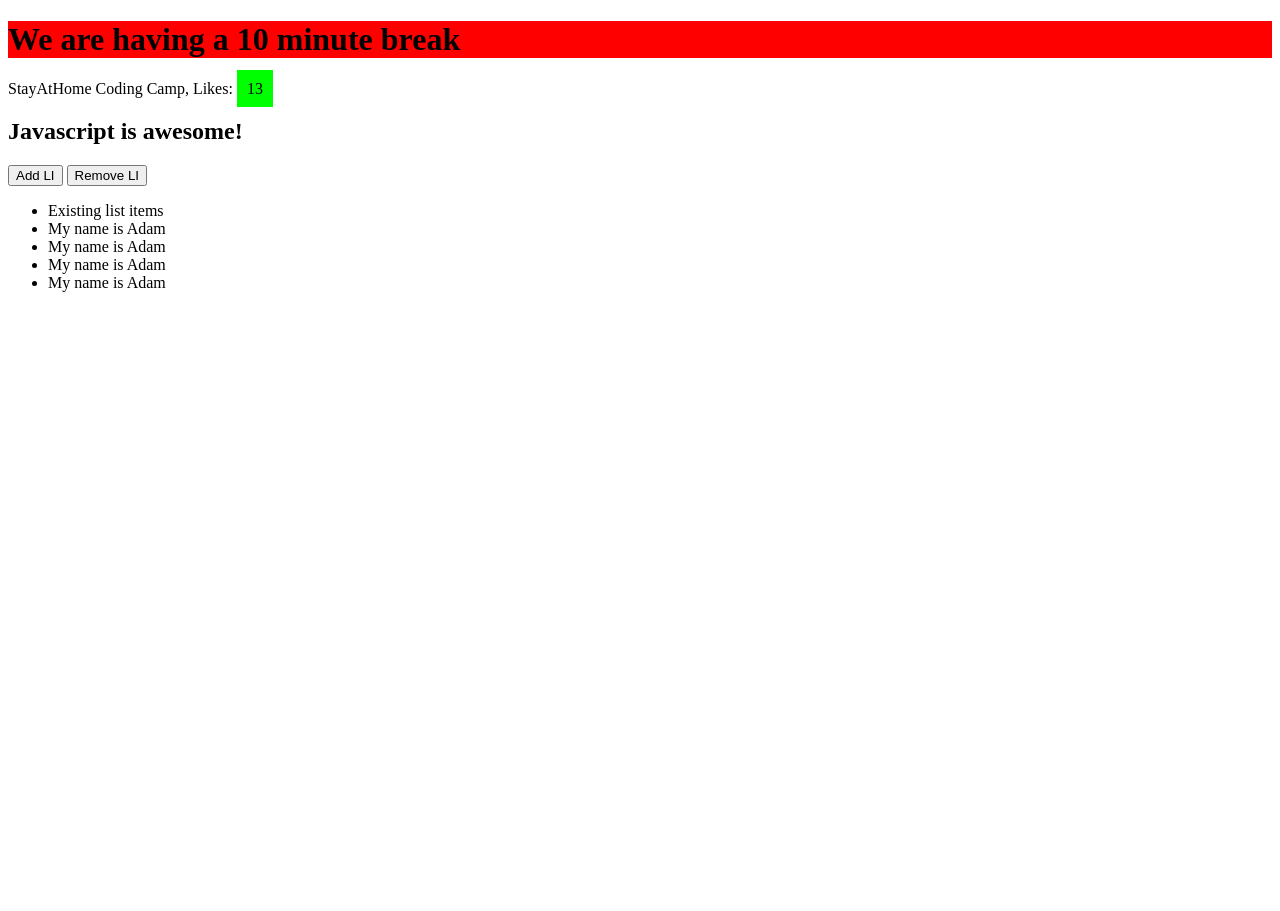
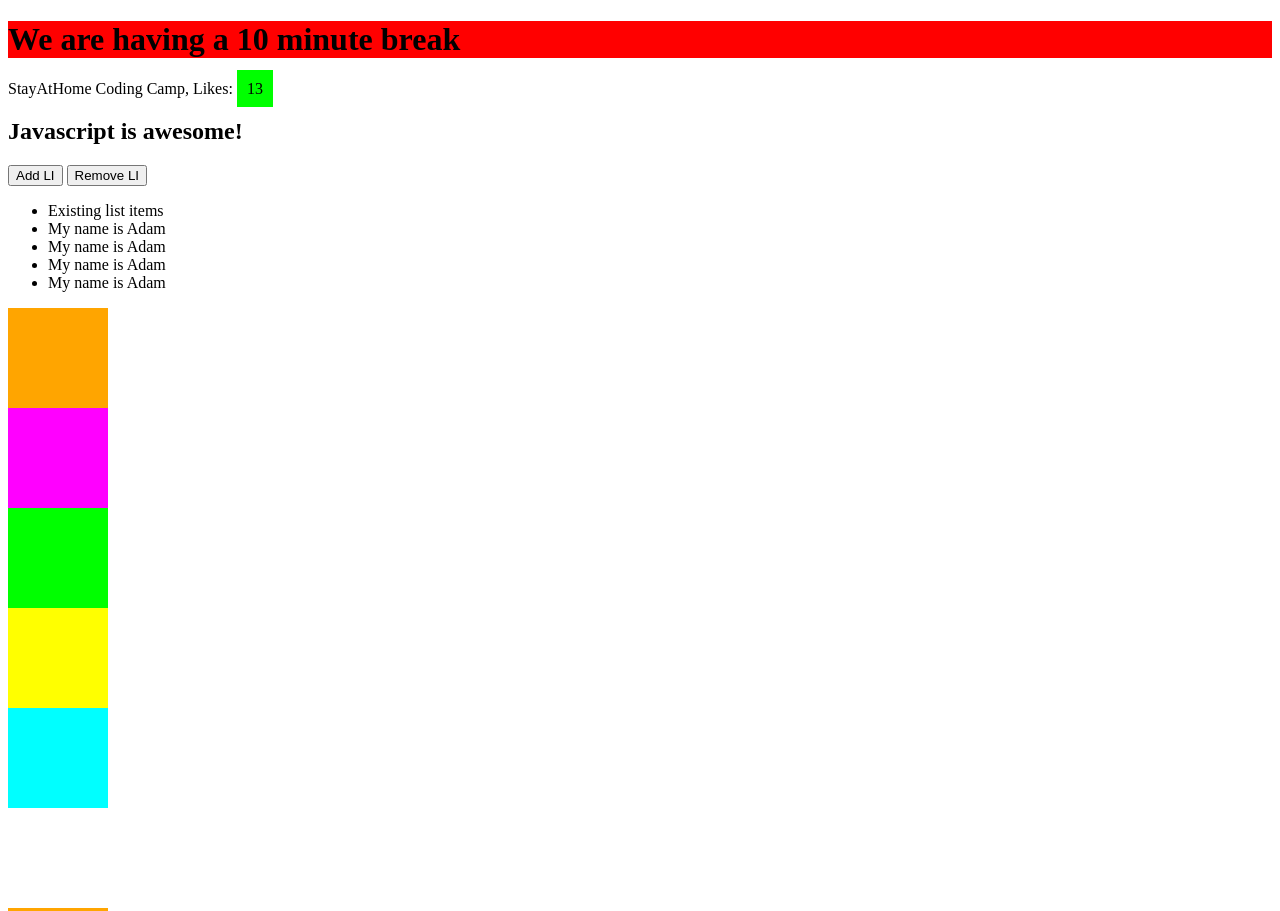
Before and after one commit to bviks/sah-js-examples-april-13, a plain HTML site: page index.html in a window 1280 px wide. Shown: the top 911 px of the page. Before the commit the page ends 800 px from the top, so only its background shows below. Drawn offline with nearby package versions, Linux system fonts and the light colour scheme.

Commit message:
fourth part inserted

```diff
--- a/index.html
+++ b/index.html
@@ -15,6 +15,8 @@
     <ul>
       <li>Existing list items</li>
     </ul>
+
+    <div id="box-container"></div>
     <script src="https://code.jquery.com/jquery-3.5.0.min.js"></script>
     <script src="scripts.js"></script>
 
--- a/scripts.js
+++ b/scripts.js
@@ -50,3 +50,29 @@ if (age < 18) {
     console.log('Old enough to drive')}
 
  console.log('This is after the if')
+
+ let colors = ['orange', 'magenta', 'lime', 'yellow', 'cyan']
+
+ $('#box-container').append('<div class="box"></div>')
+ $('.box:last-child').css('background', colors[0])
+ $('#box-container').append('<div class="box"></div>')
+ $('.box:last-child').css('background', colors[1])
+ $('#box-container').append('<div class="box"></div>')
+ $('.box:last-child').css('background', colors[2])
+ $('#box-container').append('<div class="box"></div>')
+ $('.box:last-child').css('background', colors[3])
+ $('#box-container').append('<div class="box"></div>')
+ $('.box:last-child').css('background', colors[4])
+ $('#box-container').append('<div class="box"></div>')
+ $('.box:last-child').css('background', colors[5])
+
+ colors.push('purple')
+
+ colors.forEach((color)=>{
+    $('#box-container').append('<div class="box"></div>')
+    $('.box:last-child').css('background', color)
+ })
+
+ for(let i=0; i<100; i=i+1) {
+     console.log(i);
+ }
--- a/style.css
+++ b/style.css
@@ -5,3 +5,8 @@ h1 {
 .blue {
     background: blue;
 }
+
+.box {
+    width: 100px;
+    height: 100px;
+}
```
